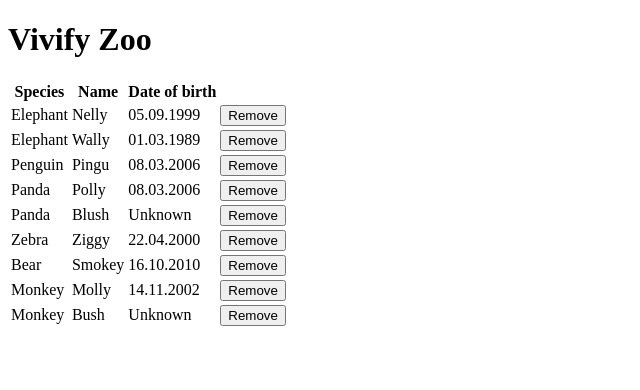
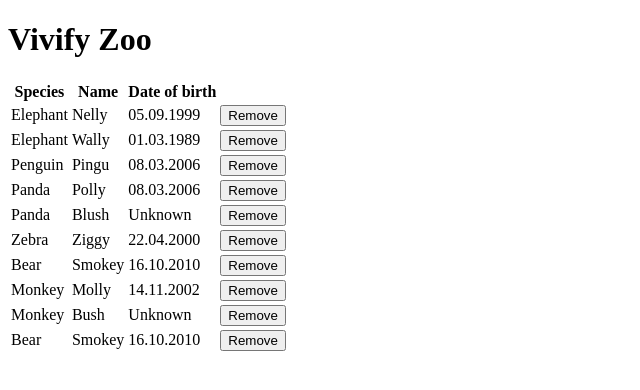
Before and after one commit to dregos/zoo, an Angular app: page / in a window 1280 px wide. Shown: the top 390 px of the page, without its empty margins (0-640 px from the left). Built offline with nearby package versions, Linux system fonts and the light colour scheme.

Commit message:
Class Animal

```diff
--- a/src/app/animal-list/animal-list.component.html
+++ b/src/app/animal-list/animal-list.component.html
@@ -11,7 +11,7 @@
     <tr>
       <td>{{animal.species}}</td>
       <td>{{animal.name}}</td>
-      <td>{{animal.birthDate ? animal.birthDate : 'Unknown'}}</td>
+      <td>{{animal.dateOfBirth ? animal.dateOfBirth : 'Unknown'}}</td>
       <td><button type="button" name="button" (click)="remove(animal)">Remove</button></td>
     </tr>
   </ng-container>
--- a/src/app/animal-list/animal-list.component.ts
+++ b/src/app/animal-list/animal-list.component.ts
@@ -1,4 +1,5 @@
 import { Component, OnInit } from '@angular/core';
+import { Animal } from '../animal/animal';
 
 @Component({
   selector: 'app-animal-list',
@@ -10,53 +11,18 @@
   private animals : any[];
 
   constructor() {
-    //vrstu, ime i datum rođenja
+
     this.animals = [
-      {
-        species: 'Elephant',
-        name: 'Nelly',
-        birthDate: '05.09.1999'
-      },
-      {
-        species: 'Elephant',
-        name: 'Wally',
-        birthDate: '01.03.1989'
-      },
-      {
-        species: 'Penguin',
-        name: 'Pingu',
-        birthDate: '08.03.2006'
-      },
-      {
-        species: 'Panda',
-        name: 'Polly',
-        birthDate: '08.03.2006'
-      },
-      {
-        species: 'Panda',
-        name: 'Blush',
-        birthDate: ''
-      },
-      {
-        species: 'Zebra',
-        name: 'Ziggy',
-        birthDate: '22.04.2000'
-      },
-      {
-        species: 'Bear',
-        name: 'Smokey',
-        birthDate: '16.10.2010'
-      },
-      {
-        species: 'Monkey',
-        name: 'Molly',
-        birthDate: '14.11.2002'
-      },
-      {
-        species: 'Monkey',
-        name: 'Bush',
-        birthDate: ''
-      }
+      new Animal('Elephant','Nelly','05.09.1999' ),
+      new Animal('Elephant','Wally','01.03.1989' ),
+      new Animal('Penguin','Pingu','08.03.2006' ),
+      new Animal('Panda','Polly','08.03.2006' ),
+      new Animal('Panda','Blush','' ),
+      new Animal('Zebra','Ziggy','22.04.2000' ),
+      new Animal('Bear','Smokey','16.10.2010' ),
+      new Animal('Monkey','Molly','14.11.2002' ),
+      new Animal('Monkey','Bush','' ),
+      new Animal('Bear','Smokey','16.10.2010' )
     ]
   }
 
--- /dev/null
+++ b/src/app/animal/animal.ts
@@ -0,0 +1,15 @@
+import { Component, OnInit } from '@angular/core';
+
+
+export class Animal {
+  public species : String;
+  public name : String;
+  public dateOfBirth : Date;
+
+  constructor(species, name, dateOfBirth) {
+    this.species = species;
+    this.name = name;
+    this.dateOfBirth = dateOfBirth;
+  }
+
+}
```
